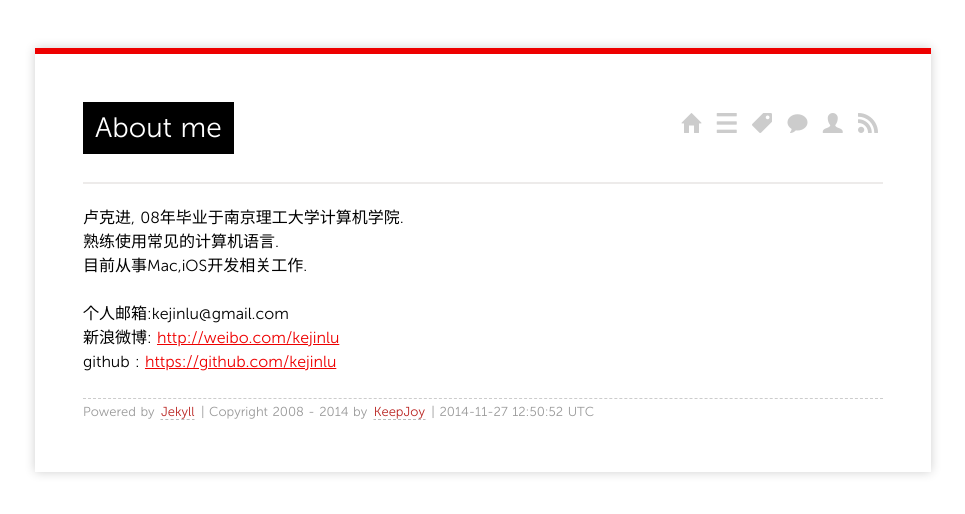
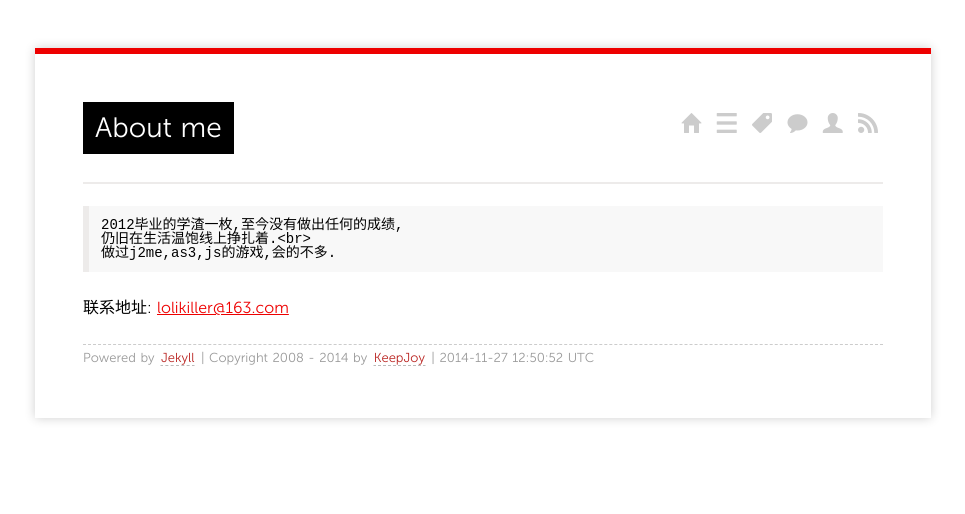
Before and after one commit to KeepJoy/keepjoy.github.com, a Jekyll site: the page built from about/index.md, in a window 1280 px wide. Shown: the top 514 px of the page, without its empty margins (157-1122 px from the left). Built offline with Jekyll 4.4.1, drawn with Linux system fonts in a browser that asks for light colours; Markdown is read by kramdown in place of the engine named in the settings; comment, search, counter and statistics services are not loaded.

Commit message:
modify about and feed text

```diff
--- a/about/index.md
+++ b/about/index.md
@@ -4,10 +4,9 @@ layout: page
 comments: yes
 ---
 
-卢克进, 08年毕业于南京理工大学计算机学院.
-熟练使用常见的计算机语言.
-目前从事Mac,iOS开发相关工作.
+	2012毕业的学渣一枚,至今没有做出任何的成绩,
+	仍旧在生活温饱线上挣扎着.<br>
+	做过j2me,as3,js的游戏,会的不多.
 
-个人邮箱:kejinlu@gmail.com
-新浪微博: [http://weibo.com/kejinlu](http://weibo.com/kejinlu)
-github : [https://github.com/kejinlu](https://github.com/kejinlu)
+联系地址:
+<lolikiller@163.com>
--- a/feed/index.html
+++ b/feed/index.html
@@ -8,9 +10,9 @@
   <channel>
     <title>{{ site.author }}</title>
     <link href="{{ site.url }}/feed/" rel="self" />
-    <link href="http://geeklu.com" />
+    <link href="http://keepjoy.github.com" />
     <lastBuildDate>{{ site.time | date_to_xmlschema }}</lastBuildDate>
-    <webMaster>kejinlu@gmail.com</webMaster>
+    <webMaster>lolikiller@163.com</webMaster>
     {% for post in site.posts limit:10 %}
     <item>
       <title>{{ post.title | xml_escape }}</title>
```
Also changed, not shown: other parts of feed/index.html (+2 -0 lines).
